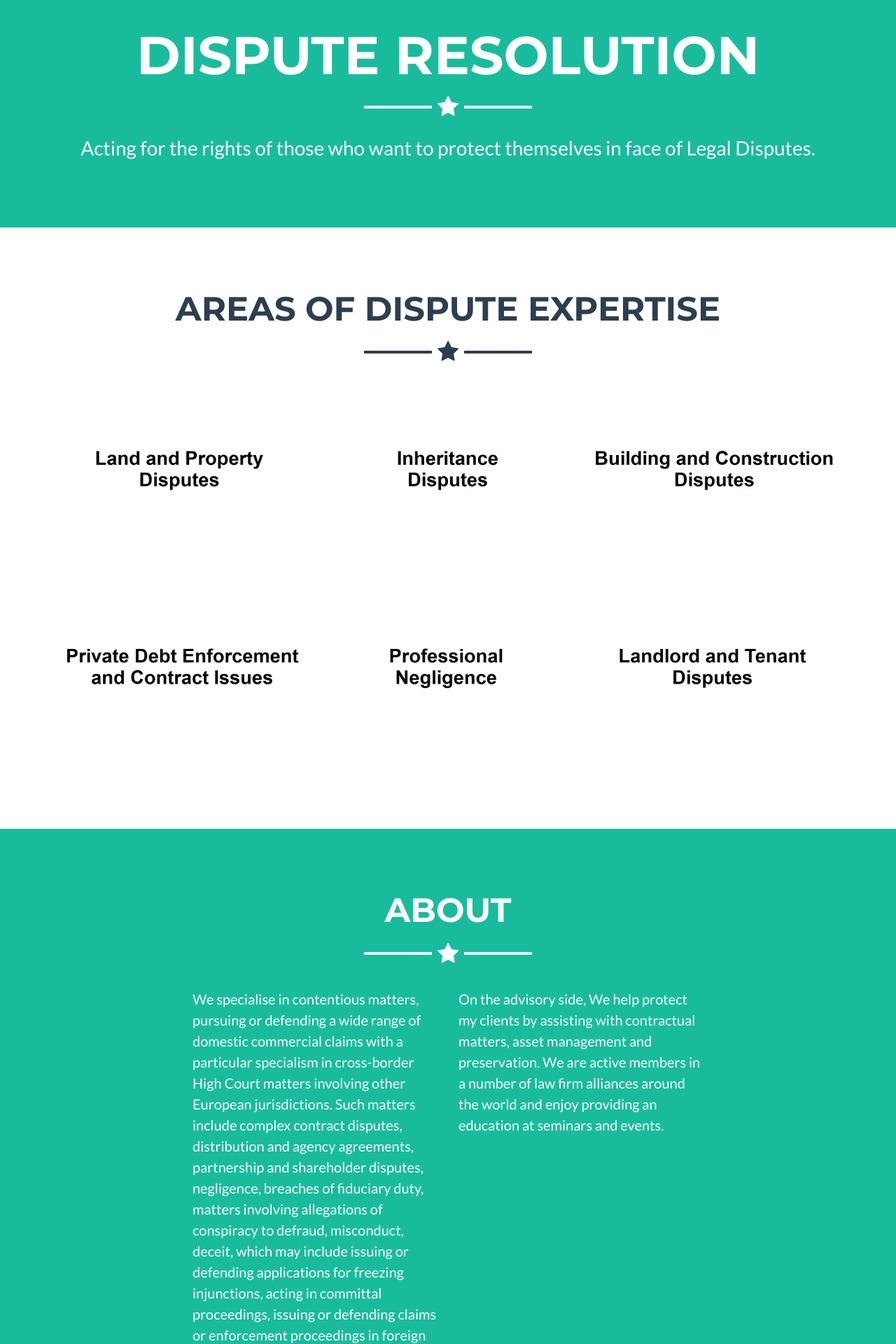
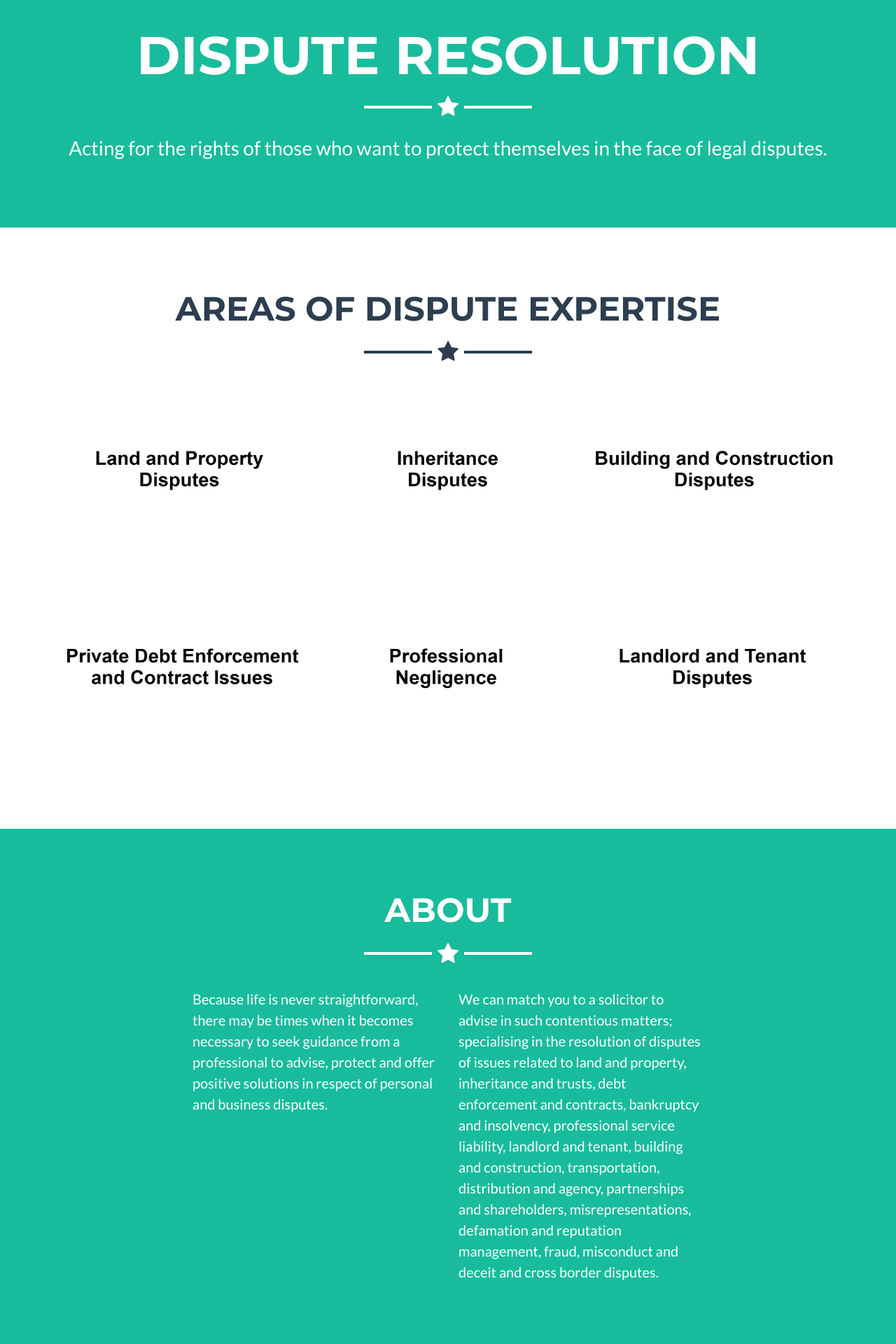
Before and after one commit to abrandfantastic/disputes, a Django app: page / in a window 1280 px wide. Shown: the part 503-2423 px from the top of the page at 70% size. Run offline with Django 3.2, Linux system fonts and the light colour scheme; some libraries are stand-ins or nearby versions.

Commit message:
Update index.html

```diff
--- a/templates/index.html
+++ b/templates/index.html
@@ -16,10 +16,10 @@
         <div class="collapse navbar-collapse" id="navbarResponsive">
           <ul class="navbar-nav ml-auto">
             <li class="nav-item mx-0 mx-lg-1">
-              <a class="nav-link py-3 px-0 px-lg-3 rounded js-scroll-trigger" href="#portfolio">Areas Of Expertise</a>
+              <a class="nav-link py-3 px-0 px-lg-3 rounded js-scroll-trigger" href="#about">About</a>
             </li>
             <li class="nav-item mx-0 mx-lg-1">
-              <a class="nav-link py-3 px-0 px-lg-3 rounded js-scroll-trigger" href="#about">About</a>
+              <a class="nav-link py-3 px-0 px-lg-3 rounded js-scroll-trigger" href="#portfolio">Areas Of Expertise</a>
             </li>
 	    <li class="nav-item mx-0 mx-lg-1">
 	      <a class="nav-link py-3 px-0 px-lg-3 rounded js-scroll-trigger" href="#faq">FAQ</a>
@@ -38,7 +38,7 @@
         <img class="img-fluid mb-5 d-block mx-auto" src="img/profile.png" alt="">
         <h1 class="text-uppercase mb-0">Dispute Resolution</h1>
         <hr class="star-light">
-        <h2 class="font-weight-light mb-0">Acting for the rights of those who want to protect themselves in face of Legal Disputes.</h2>
+        <h2 class="font-weight-light mb-0">Acting for the rights of those who want to protect themselves in the face of legal disputes.</h2>
       </div>
     </header>
 
@@ -119,12 +119,10 @@
         <hr class="star-light mb-5">
         <div class="row">
           <div class="col-lg-4 ml-auto">
-            <p class="lead">We specialise in contentious matters, pursuing or defending a wide range of domestic commercial claims with a particular specialism in cross-border High Court matters involving other European jurisdictions. Such matters include complex contract disputes, distribution and agency agreements, partnership and shareholder disputes, negligence, breaches of fiduciary duty, matters involving allegations of conspiracy to defraud, misconduct, deceit, which may include issuing or defending applications for freezing injunctions, acting in committal proceedings, issuing or defending claims or enforcement proceedings in foreign courts.</p>
+            <p class="lead">Because life is never straightforward, there may be times when it becomes necessary to seek guidance from a professional to advise, protect and offer positive solutions in respect of personal and business disputes.</p>
           </div>
           <div class="col-lg-4 mr-auto">
-            <p class="lead">On the advisory side, We help protect my clients by assisting with contractual matters, asset management and preservation.
-
-We are active members in a number of law firm alliances around the world and enjoy providing an education at seminars and events.</p>
+            <p class="lead">We can match you to a solicitor to advise in such contentious matters; specialising in the resolution of disputes of issues related to land and property, inheritance and trusts, debt enforcement and contracts, bankruptcy and insolvency, professional service liability, landlord and tenant, building and construction, transportation, distribution and agency, partnerships and shareholders, misrepresentations, defamation and reputation management, fraud, misconduct and deceit and cross border disputes.</p>
           </div>
         </div>
 
```
